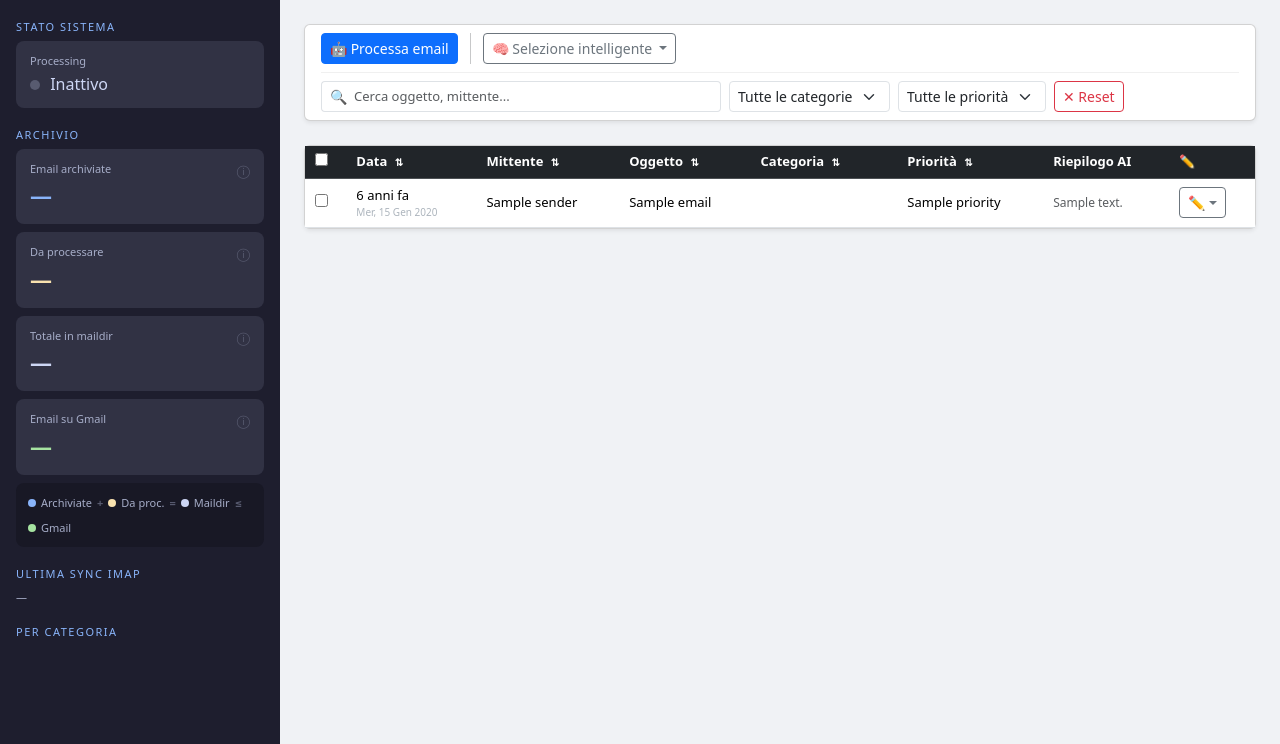
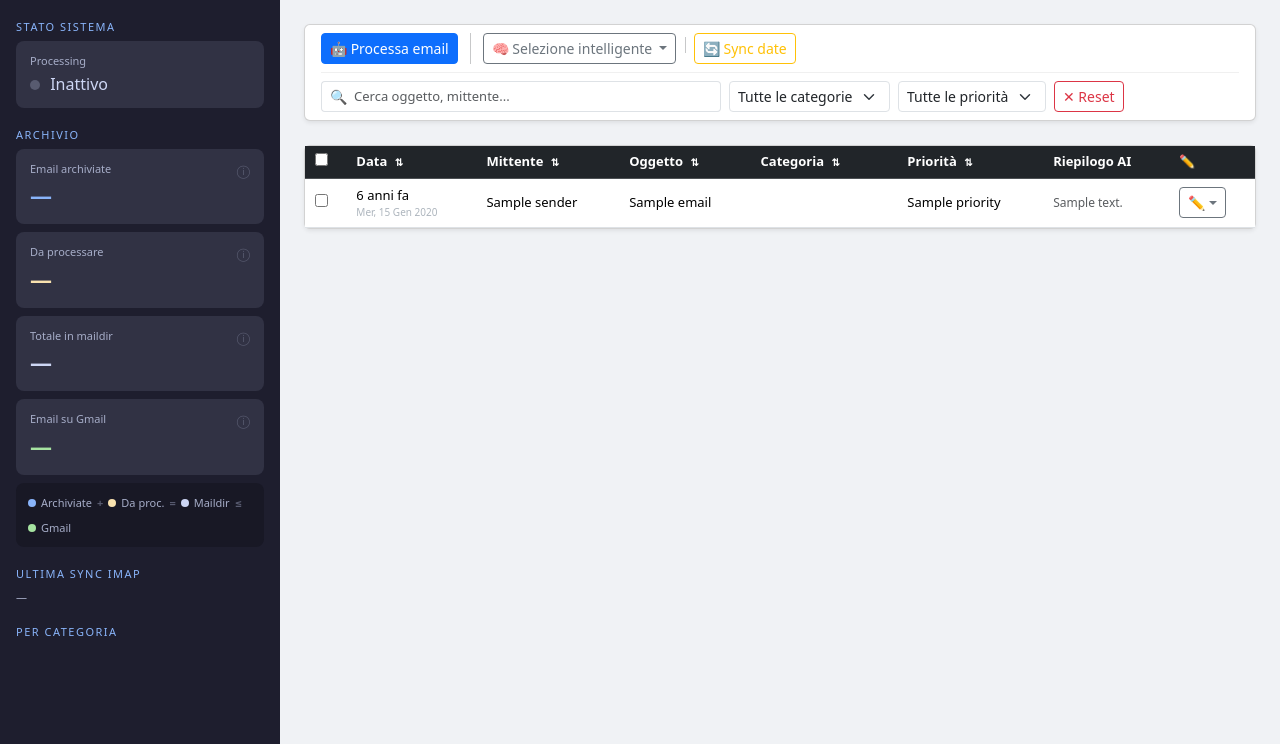
Before and after one commit to its-me-mayday/mayl-home, a Flask app: template dashboard/templates/index.html in a window 1280 px wide. Shown: the part 56-800 px from the top of the page. Run offline with Flask 3, Linux system fonts and the light colour scheme; the template is opened without the code that fills it: most values are stand-ins (such as "Sample title", 1, 10 or a date in 2020); data that the repository does not hold is empty.

Commit message:
feat(dashboard): add temporary button to sync email

```diff
--- a/dashboard/routes/dashboard.py
+++ b/dashboard/routes/dashboard.py
@@ -80,6 +80,33 @@ def index():
     )
 
 
+@bp.route('/backfill', methods=['POST'])
+def backfill():
+    """Ricalcola date_ts per tutte le email — endpoint temporaneo."""
+    from email.utils import parsedate_to_datetime
+    conn = init_db()
+    try:
+        conn.execute('ALTER TABLE emails ADD COLUMN date_ts INTEGER')
+        conn.commit()
+    except Exception:
+        pass  # colonna già esistente
+    rows = conn.execute('SELECT id, date FROM emails WHERE date_ts IS NULL').fetchall()
+    updated = 0
+    failed = 0
+    for row in rows:
+        try:
+            ts = int(parsedate_to_datetime(row['date']).timestamp()) if row['date'] else None
+        except Exception:
+            ts = None
+        if ts:
+            conn.execute('UPDATE emails SET date_ts = ? WHERE id = ?', (ts, row['id']))
+            updated += 1
+        else:
+            failed += 1
+    conn.commit()
+    return jsonify({'updated': updated, 'failed': failed})
+
+
 @bp.route('/stats')
 def stats():
     conn = init_db()
--- a/dashboard/routes/gmail.py
+++ b/dashboard/routes/gmail.py
@@ -1,5 +1,7 @@
 import imaplib
+import time
 from config import IMAP_HOST, IMAP_USER, IMAP_PASSWORD
+
 
 def _get_folders(mail):
     _, folders = mail.list()
@@ -17,6 +19,7 @@ def _get_folders(mail):
             trash = name
     return all_mail, trash
 
+
 def delete_messages(message_ids: list) -> tuple:
     deleted = 0
     errors = 0
@@ -24,21 +27,17 @@ def delete_messages(message_ids: list) -> tuple:
         mail = imaplib.IMAP4_SSL(IMAP_HOST)
         mail.login(IMAP_USER, IMAP_PASSWORD)
         print('[Gmail] Login OK')
-
         all_mail, trash = _get_folders(mail)
         print(f'[Gmail] All Mail: {all_mail} | Trash: {trash}')
-
         if not all_mail:
             print('[Gmail] Could not find All Mail folder')
             mail.logout()
             return 0, len(message_ids)
-
         status, _ = mail.select(f'"{all_mail}"')
         if status != 'OK':
             print(f'[Gmail] Failed to select {all_mail}')
             mail.logout()
             return 0, len(message_ids)
-
         for msg_id in message_ids:
             try:
                 clean_id = msg_id.strip().replace('"', '\\"')
@@ -57,21 +56,31 @@ def delete_messages(message_ids: list) -> tuple:
             except Exception as e:
                 print(f'[Gmail] Error on {msg_id[:50]}: {e}')
                 errors += 1
-
         mail.logout()
         print(f'[Gmail] Done: {deleted} moved to trash, {errors} errors')
+
+        # Invalida la cache del conteggio dopo una cancellazione
+        if deleted > 0:
+            invalidate_gmail_cache()
 
     except Exception as e:
         print(f'[Gmail] Fatal error: {e}')
         return 0, len(message_ids)
+    return deleted, errors
 
-    return deleted, errors
 
 _gmail_cache = {'count': 0, 'last_updated': 0}
 
+
+def invalidate_gmail_cache():
+    """Forza il refresh del conteggio Gmail al prossimo /stats."""
+    global _gmail_cache
+    _gmail_cache['last_updated'] = 0
+    print('[Gmail] Cache invalidata — prossimo /stats aggiornerà il conteggio')
+
+
 def count_messages() -> int:
     global _gmail_cache
-    import time
     now = time.time()
     if now - _gmail_cache['last_updated'] < 300:  # cache 5 minuti
         return _gmail_cache['count']
--- a/dashboard/templates/index.html
+++ b/dashboard/templates/index.html
@@ -299,6 +299,10 @@
             <button class="btn btn-outline-secondary btn-sm dropdown-toggle" data-bs-toggle="dropdown">
               🧠 Selezione intelligente
             </button>
+          <div class="vr mx-1"></div>
+          <button class="btn btn-outline-warning btn-sm" onclick="runBackfill()" id="backfillBtn" title="Ricalcola date_ts per tutte le email">
+            🔄 Sync date
+          </button>
             <ul class="dropdown-menu">
               <li><a class="dropdown-item" href="#" onclick="smartSelect('spam')">🚫 Seleziona tutto lo spam</a></li>
               <li><a class="dropdown-item" href="#" onclick="smartSelect('newsletter')">📰 Seleziona tutte le newsletter</a></li>
@@ -491,11 +495,12 @@ function toggleSidebar() {
   sidebar.classList.toggle('collapsed');
   localStorage.setItem('sidebarCollapsed', sidebar.classList.contains('collapsed'));
 }
-// Ripristina stato sidebar
+// Ripristina stato sidebar — default: aperta
 (function() {
   if (localStorage.getItem('sidebarCollapsed') === 'true') {
     document.querySelector('.sidebar')?.classList.add('collapsed');
   }
+  // Se non c'è nessun valore salvato, la sidebar è aperta (default)
 })();
 
 // ── Tooltip init ──────────────────────────────────────────
@@ -835,6 +840,26 @@ function processEmails() {
   });
 }
 
+// ── Backfill ──────────────────────────────────────────────
+function runBackfill() {
+  const btn = document.getElementById('backfillBtn');
+  btn.disabled = true;
+  btn.innerHTML = '⏳ In corso...';
+  fetch('/backfill', { method: 'POST' })
+    .then(r => r.json())
+    .then(d => {
+      if (d.error) { showResult('danger', '❌ ' + d.error); }
+      else { showResult('success', `✅ Backfill completato — ${d.updated} email aggiornate, ${d.failed} non parsabili`); }
+      btn.disabled = false;
+      btn.innerHTML = '🔄 Sync date';
+    })
+    .catch(() => {
+      showResult('danger', '❌ Errore di connessione');
+      btn.disabled = false;
+      btn.innerHTML = '🔄 Sync date';
+    });
+}
+
 // ── Clear filters ────────────────────────────────────────
 function clearFilters() {
   window.location = '/';
```
